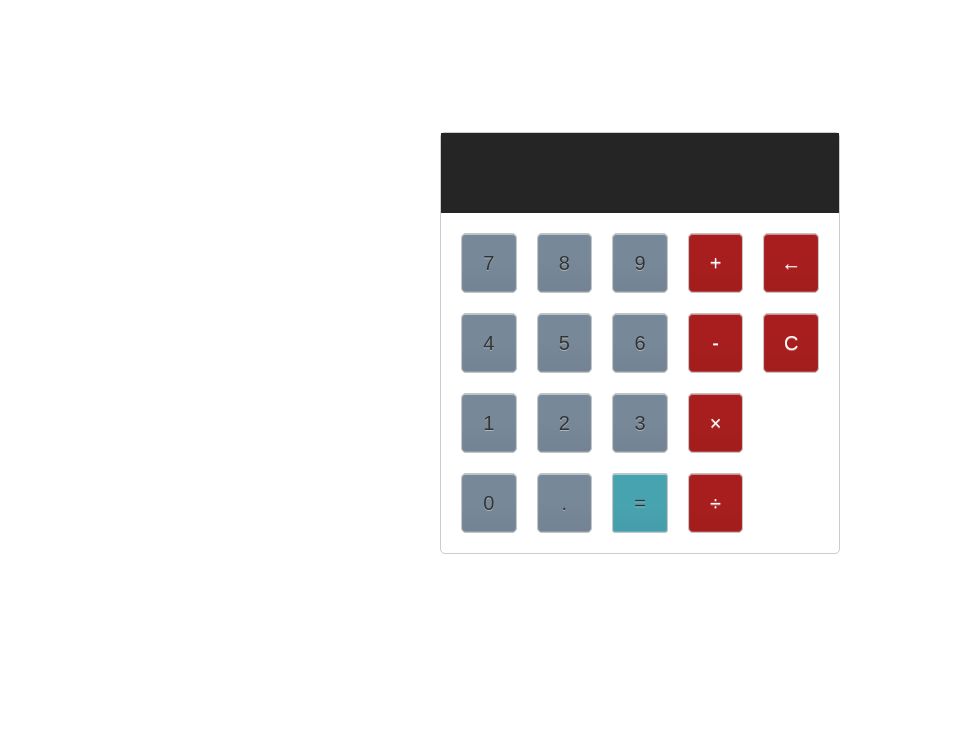
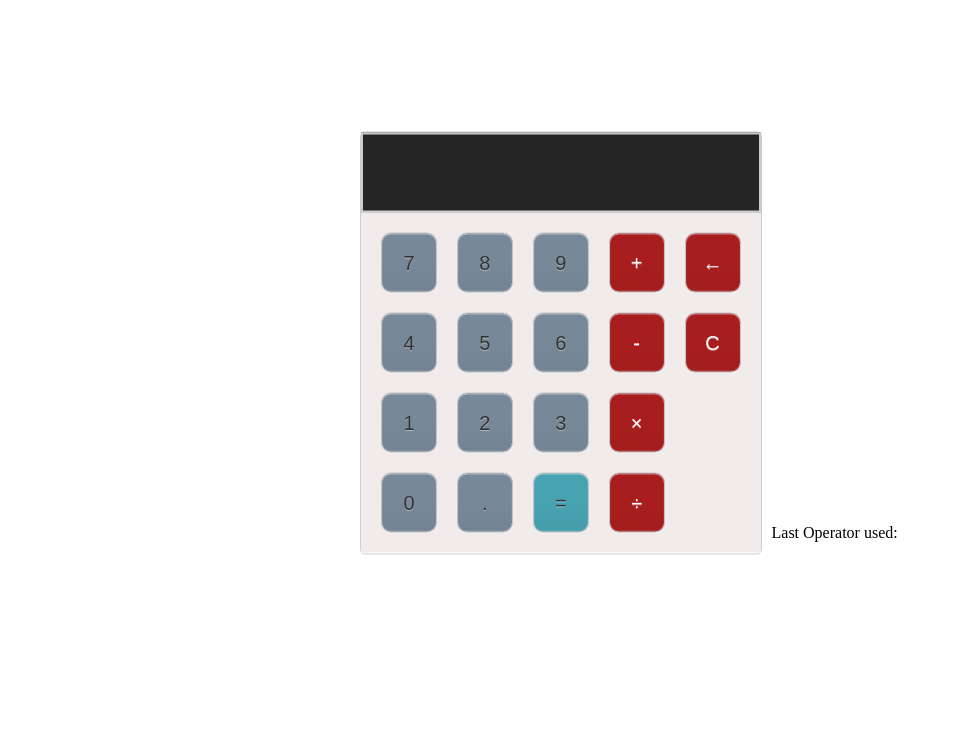
Before and after one commit to jbaker425/JS-Calculator, a plain HTML site: page index.html in a window 1280 px wide. Shown: the part 57-800 px from the top of the page, without its empty margins (0-959 px from the left). Drawn offline with Linux system fonts and the light colour scheme.

Commit message:
Update styles.css
Reorganized elements to some logical order. Placed the description next to the calculator.

```diff
--- a/styles.css
+++ b/styles.css
@@ -11,14 +11,14 @@ html {
 
 h1{
     text-align: center;
+    font-size: 36px;
 }
 
 button {
     height: 60px;
-    background-color: #fff;
-    border-radius: 3px;
+    background-color: rgb(119, 136, 153);
+    border-radius: 10px;
     border: 1px solid #c4c4c4;
-    background-color: transparent;
     border-style: ridge;
     font-size: 2rem;
     color: #333;
@@ -28,38 +28,67 @@ button {
 }
 
 button:hover {
-    background-color: #eaeaea;
+    background-color: #cacaff;
 }
 
+.container {
+    position: absolute;
+    top: 50%;
+    left: 50%;
+    transform: translate(-50%, -50%);
+    width: 560px;
+    height: 423px;
+    display: flex;
+}
 
 .calculator {
     border: 1px solid #ccc;
     border-radius: 5px;
-    position: absolute;
-    top: 50%;
-    left: 50%;
-    transform: translate(-50%, -50%);
-    width: 400px;
-  }
+    width: 73%;
+    float: center;
 
+}
+
+.desc {
+    font-size: 16px;
+    margin-left: 10px;
+    width: 27%;
+    float: center;
+    padding-top: 70%;
+
+}
+
+#dis {
+    width: 100%;
+    font-size: 5rem;
+    height: 80px;
+    background-color: #252525;
+    color: #fff;
+    text-align: right;
+    padding-right: 20px;
+    padding-left: 10px;
+    border: 2px solid #ccc;
+}
+
+.button-container {
+    display: grid;
+    grid-template-columns: repeat(5, 1fr);
+    grid-gap: 20px;
+    padding: 20px;
+    background-color: rgb(241, 235, 235);
+}
 
 #eq {
     background-color: rgb(72, 163, 177);
 }
 
 #eq:hover {
-    background-color: rgb(179, 179, 241);
-}
-
-.num, #pt {
-    background-color: lightslategray;
-    border-radius: 5px;
+    background-color: rgb(130, 203, 255);
 }
 
 .op {
     background-color: #a81e1e;
     color: white;
-    border-radius: 5px;
 }
 
 .op:hover {
@@ -84,22 +113,3 @@ button:hover {
     grid-row-start: 4;
     grid-column-start: 4;
 }
-
-#dis {
-    width: 100%;
-    font-size: 5rem;
-    height: 80px;
-    border: none;
-    background-color: #252525;
-    color: #fff;
-    text-align: right;
-    padding-right: 20px;
-    padding-left: 10px;
-}
-
-.button-container {
-    display: grid;
-    grid-template-columns: repeat(5, 1fr);
-    grid-gap: 20px;
-    padding: 20px;
-}
```
